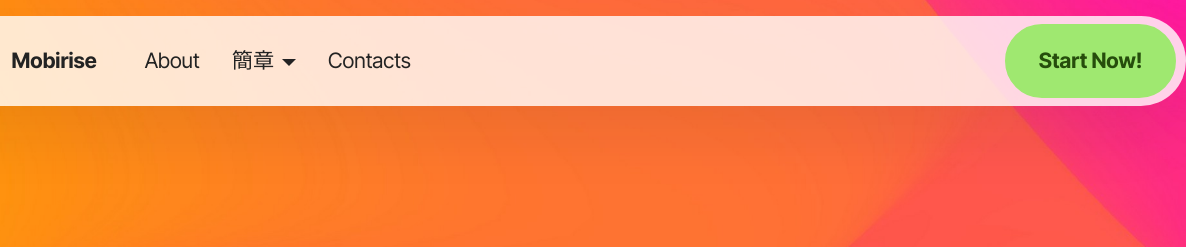
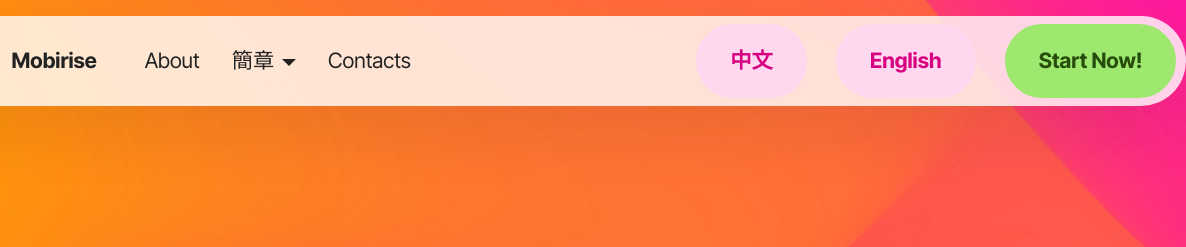
Before and after one commit to kkbike-boop/1003, a plain HTML site: page index.html in a window 1280 px wide. Shown: the top 247 px of the page, 94-1280 px from the left. Drawn offline with Linux system fonts and the light colour scheme; files whose address does not match are found by name.

Commit message:
Update index.html

```diff
--- a/index.html
+++ b/index.html
@@ -1,7 +1,6 @@
 <!DOCTYPE html>
 <html  >
 <head>
-  <!-- Site made with Mobirise Website Builder v6.1.4, https://mobirise.com -->
   <meta charset="UTF-8">
   <meta http-equiv="X-UA-Compatible" content="IE=edge">
   <meta name="generator" content="Mobirise v6.1.4, mobirise.com">
@@ -58,10 +57,12 @@
 						<a class="nav-link link text-black display-4" href="https://mobiri.se">Contacts</a>
 					</li></ul>
 
-				<div class="navbar-buttons mbr-section-btn">
+				<div class="navbar-buttons mbr-section-btn" style="display: flex; gap: 10px; align-items: center;">
+					<a class="btn btn-secondary display-4" href="#gtranslate-zh">中文</a>
+					<a class="btn btn-secondary display-4" href="#gtranslate-en">English</a>
 					<a class="btn btn-primary display-4" href="https://mobiri.se"> Start Now!</a>
 				</div>
-			</div>
+				</div>
 		</div>
 	</nav>
 </section>
```
